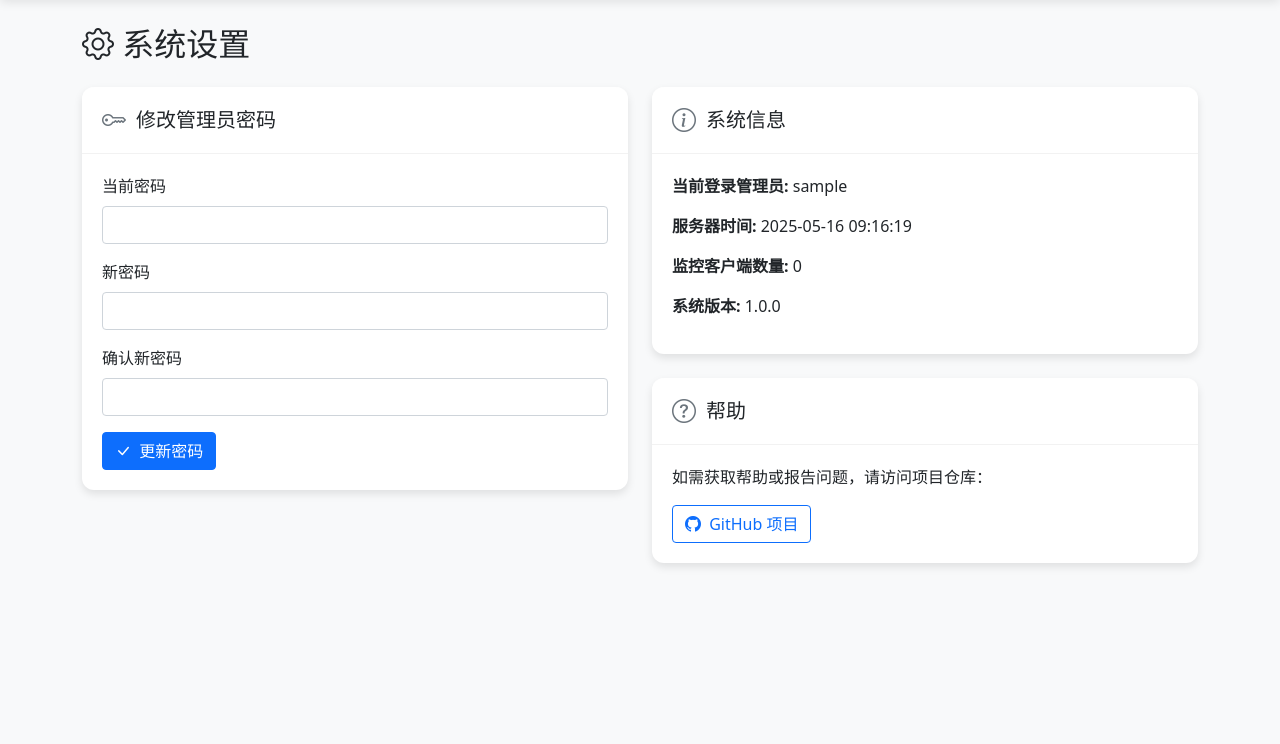
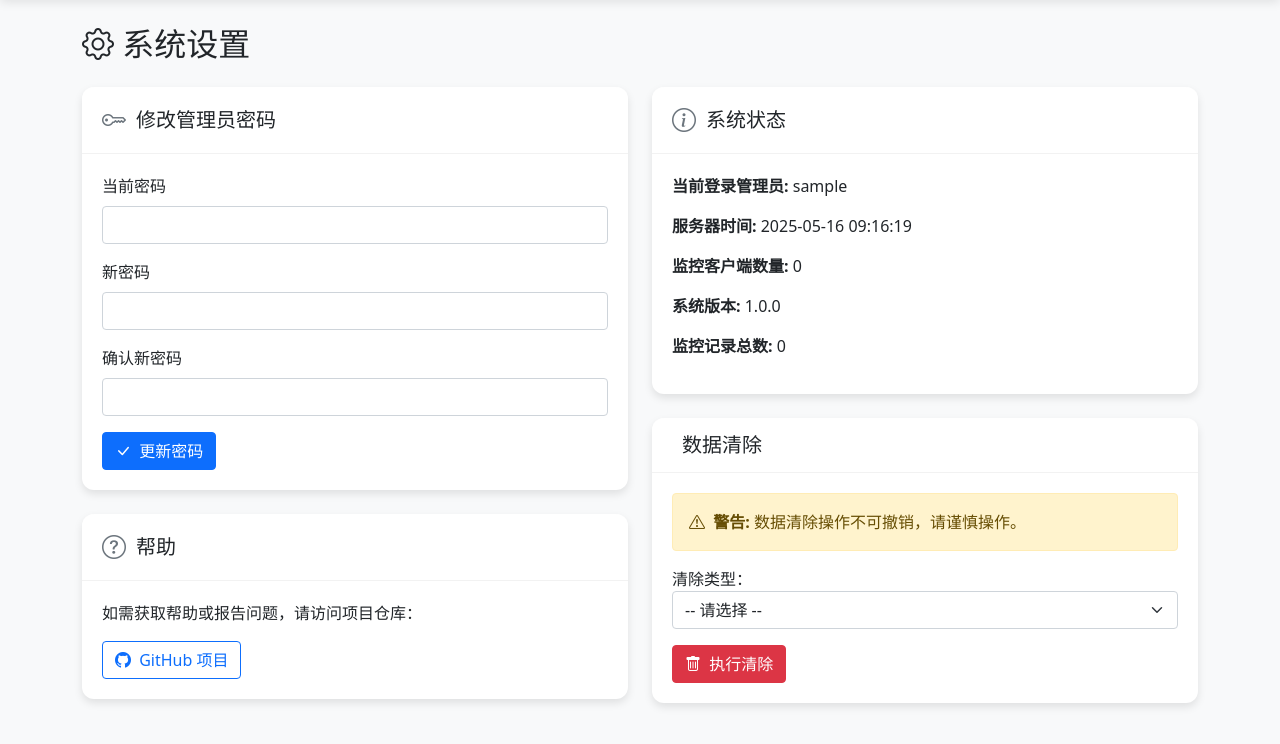
Before and after one commit to hjj194/omni-status, a Flask app: page /settings in a window 1280 px wide. Shown: the part 56-800 px from the top of the page. Run offline with Flask 3, Linux system fonts and the light colour scheme; the visitor is signed in with stand-in values (Sample User, id 1); parts of the project's set-up code (start-up, migrations or seed data) failed here and were passed over.

Commit message:
Update settings.html

```diff
--- a/server/templates/settings.html
+++ b/server/templates/settings.html
@@ -41,6 +41,10 @@
         .btn-primary:hover {
             background-color: #0b5ed7;
             border-color: #0a58ca;
+        }
+        .progress {
+            height: 10px;
+            margin-top: 5px;
         }
     </style>
 </head>
@@ -101,23 +105,6 @@
                         </form>
                     </div>
                 </div>
-            </div>
-
-            <div class="col-md-6">
-                <div class="card">
-                    <div class="card-header d-flex align-items-center">
-                        <i class="bi bi-info-circle settings-icon"></i>
-                        <h5 class="mb-0">系统信息</h5>
-                    </div>
-                    <div class="card-body">
-                        <div class="mb-3">
-                            <p><strong>当前登录管理员:</strong> {{ session.get('username', '未知') }}</p>
-                            <p><strong>服务器时间:</strong> {{ current_time.strftime('%Y-%m-%d %H:%M:%S') }}</p>
-                            <p><strong>监控客户端数量:</strong> {{ client_count }}</p>
-                            <p><strong>系统版本:</strong> 1.0.0</p>
-                        </div>
-                    </div>
-                </div>
 
                 <div class="card mt-4">
                     <div class="card-header d-flex align-items-center">
@@ -132,9 +119,92 @@
                     </div>
                 </div>
             </div>
+
+            <div class="col-md-6">
+                <div class="card">
+                    <div class="card-header d-flex align-items-center">
+                        <i class="bi bi-info-circle settings-icon"></i>
+                        <h5 class="mb-0">系统状态</h5>
+                    </div>
+                    <div class="card-body">
+                        <div class="mb-3">
+                            <p><strong>当前登录管理员:</strong> {{ session.get('username', '未知') }}</p>
+                            <p><strong>服务器时间:</strong> {{ current_time.strftime('%Y-%m-%d %H:%M:%S') }}</p>
+                            <p><strong>监控客户端数量:</strong> {{ client_count }}</p>
+                            <p><strong>系统版本:</strong> 1.0.0</p>
+
+                            {% if db_size is not none %}
+                            <p>
+                                <strong>数据库大小:</strong> {{ "%.2f"|format(db_size) }} MB
+                                <div class="progress">
+                                    {% set db_percent = (db_size / 100) * 100 if db_size < 100 else 100 %}
+                                    <div class="progress-bar {% if db_size > 50 %}bg-warning{% endif %} {% if db_size > 90 %}bg-danger{% endif %}"
+                                         role="progressbar" style="width: {{ db_percent }}%"
+                                         aria-valuenow="{{ db_size }}" aria-valuemin="0" aria-valuemax="100">
+                                    </div>
+                                </div>
+                            </p>
+                            {% endif %}
+
+                            {% if metrics_count is defined %}
+                            <p><strong>监控记录总数:</strong> {{ metrics_count }}</p>
+                            {% endif %}
+                        </div>
+                    </div>
+                </div>
+
+                <div class="card mt-4">
+                    <div class="card-header d-flex align-items-center">
+                        <i class="bi bi-database settings-icon"></i>
+                        <h5 class="mb-0">数据清除</h5>
+                    </div>
+                    <div class="card-body">
+                        <div class="alert alert-warning">
+                            <i class="bi bi-exclamation-triangle me-1"></i>
+                            <strong>警告:</strong> 数据清除操作不可撤销，请谨慎操作。
+                        </div>
+                        <form action="{{ url_for('purge_data') }}" method="post" onsubmit="return confirm('警告：数据清除后无法恢复。确定继续吗？');">
+                            <div class="form-group mb-3">
+                                <label for="purge_type">清除类型：</label>
+                                <select class="form-select" id="purge_type" name="purge_type" onchange="showPurgeOptions(this.value)">
+                                    <option value="">-- 请选择 --</option>
+                                    <option value="specific_client">清除特定客户端数据</option>
+                                    <option value="all_metrics">清除所有监控数据</option>
+                                    <option value="set_retention">设置数据保留期限</option>
+                                </select>
+                            </div>
+
+                            <div id="client_select_div" style="display:none;" class="form-group mb-3">
+                                <label for="client_id">选择客户端：</label>
+                                <select class="form-select" id="client_id" name="client_id">
+                                    {% for client in clients %}
+                                    <option value="{{ client.id }}">{{ client.display_name or client.hostname }} ({{ client.ip_address }})</option>
+                                    {% endfor %}
+                                </select>
+                            </div>
+
+                            <div id="retention_days_div" style="display:none;" class="form-group mb-3">
+                                <label for="retention_days">保留天数：</label>
+                                <input type="number" class="form-control" id="retention_days" name="retention_days" min="1" value="30">
+                                <small class="form-text text-muted">系统将删除超过指定天数的所有历史数据</small>
+                            </div>
+
+                            <button type="submit" class="btn btn-danger">
+                                <i class="bi bi-trash me-1"></i> 执行清除
+                            </button>
+                        </form>
+                    </div>
+                </div>
+            </div>
         </div>
     </div>
 
     <script src="https://cdn.jsdelivr.net/npm/bootstrap@5.1.3/dist/js/bootstrap.bundle.min.js"></script>
+    <script>
+    function showPurgeOptions(value) {
+        document.getElementById('client_select_div').style.display = (value === 'specific_client') ? 'block' : 'none';
+        document.getElementById('retention_days_div').style.display = (value === 'set_retention') ? 'block' : 'none';
+    }
+    </script>
 </body>
 </html>
```
